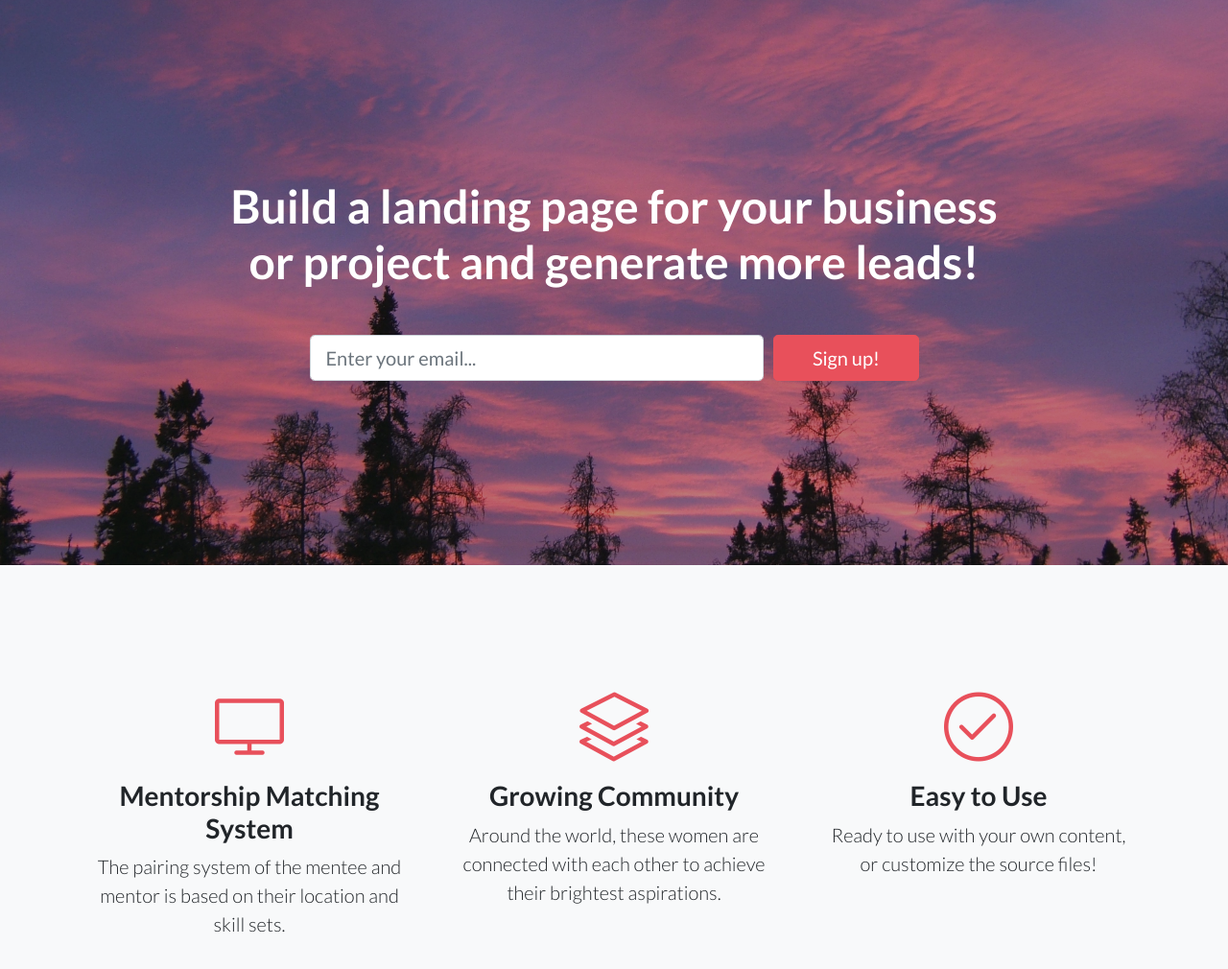
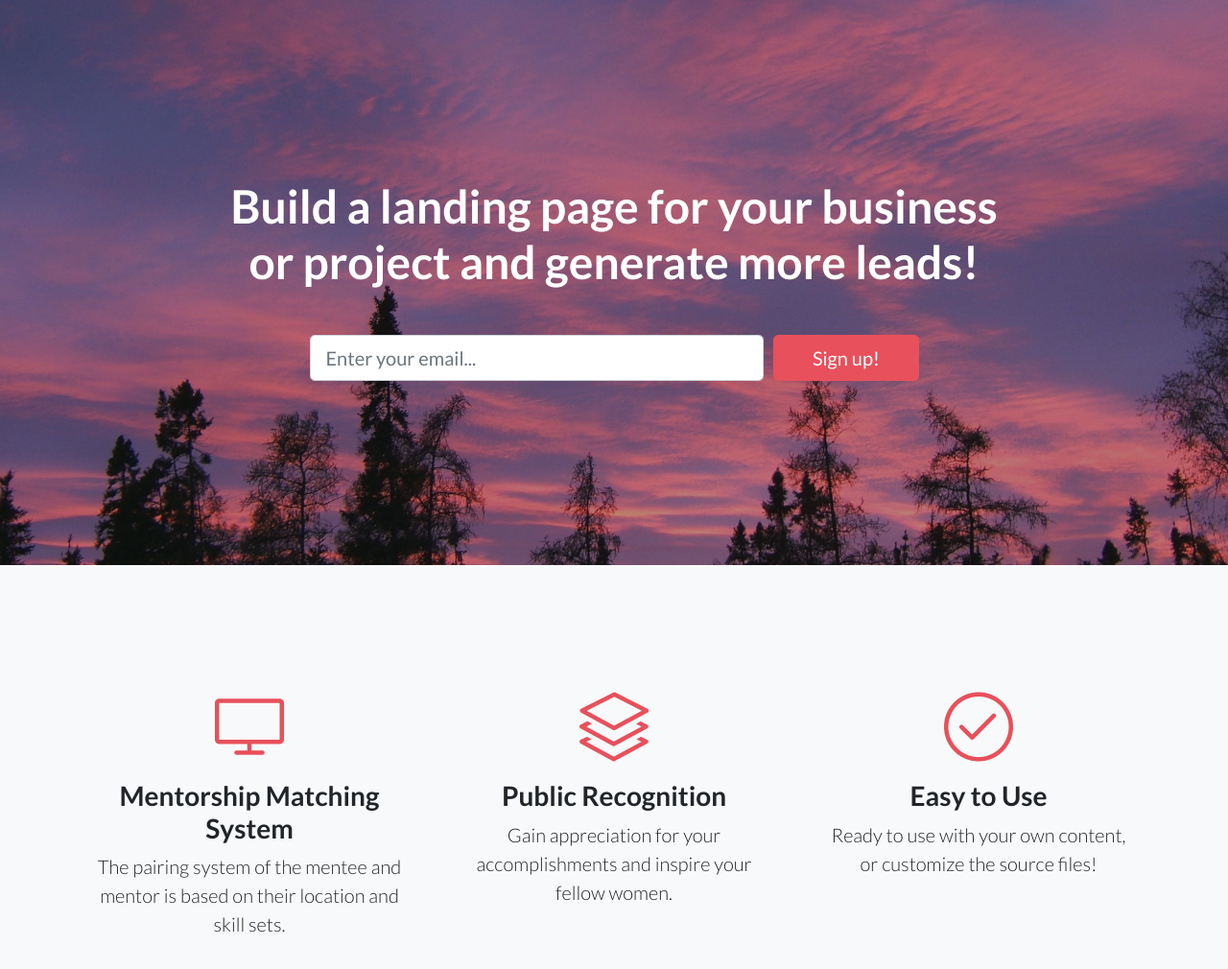
Before and after one commit to arianneghislainerull/haveherbackwebsite, a website: page index.html in a window 1280 px wide. Shown: the part 62-1072 px from the top of the page at 96% size. Drawn offline with Linux system fonts and the light colour scheme.

Commit message:
Update index.html

```diff
--- a/index.html
+++ b/index.html
@@ -75,8 +75,8 @@
             <div class="features-icons-icon d-flex">
               <i class="icon-layers m-auto text-primary"></i>
             </div>
-            <h3>Growing Community</h3>
-            <p class="lead mb-0">Around the world, these women are connected with each other to achieve their brightest aspirations. </p>
+            <h3>Public Recognition</h3>
+            <p class="lead mb-0">Gain appreciation for your accomplishments and inspire your fellow women. </p>
           </div>
         </div>
         <div class="col-lg-4">
```
